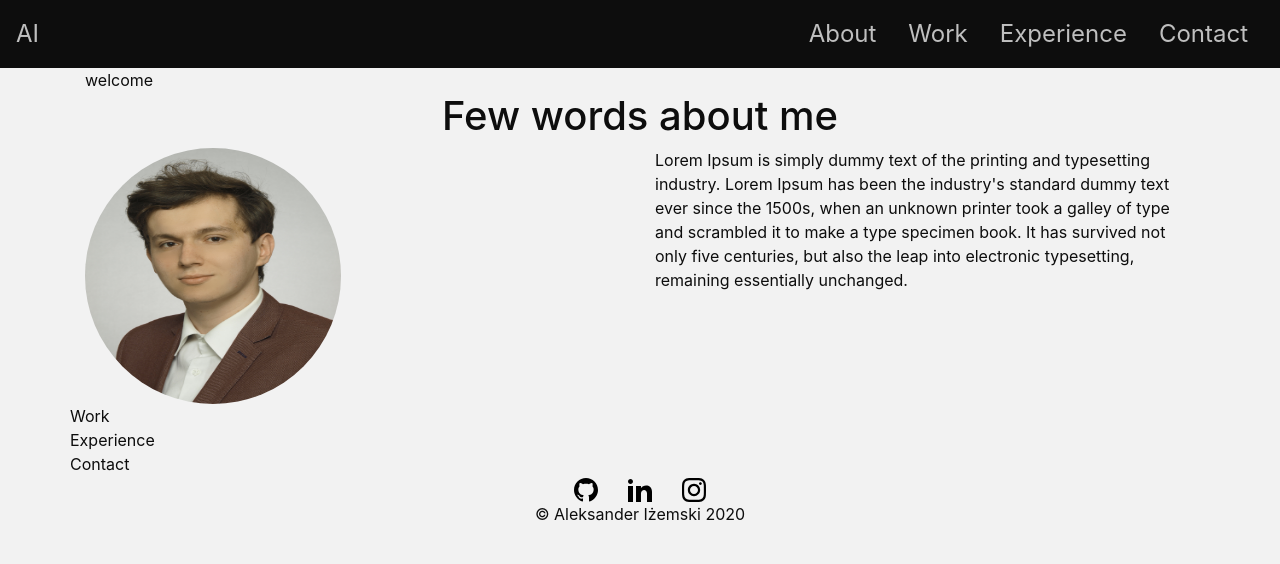
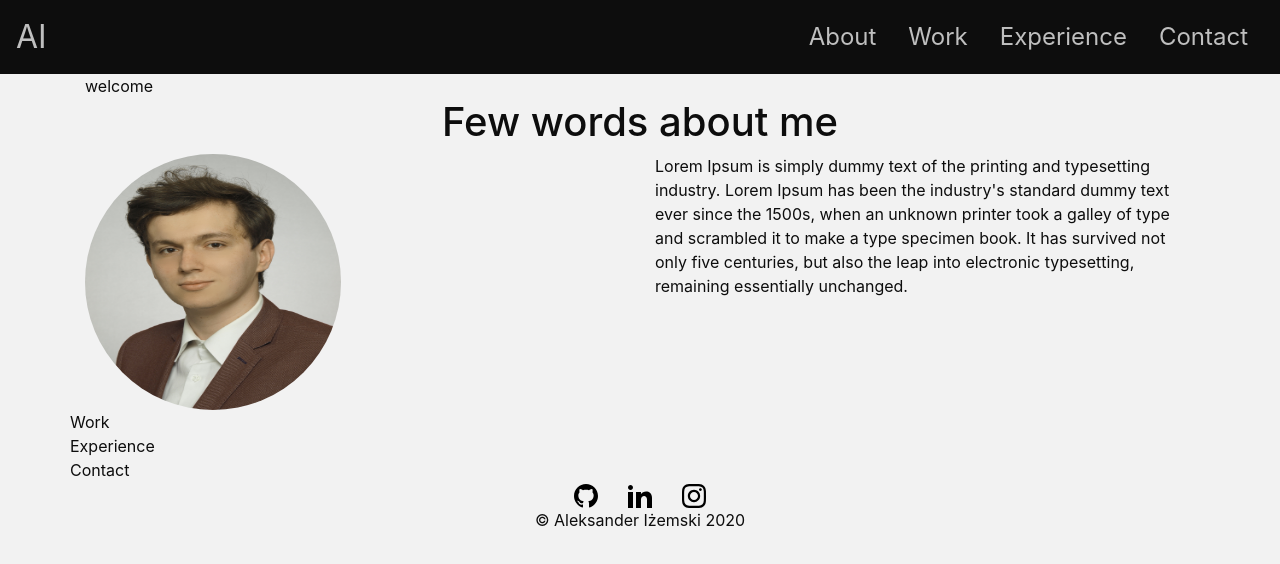
Before and after one commit to aizemski/v1, a React (Create React App) app: page / in a window 1280 px wide. Shown: the top 564 px of the page. Built offline with nearby package versions, Linux system fonts and the light colour scheme.

Commit message:
Header hover effects

```diff
--- a/src/shared/components/layout/Header/index.js
+++ b/src/shared/components/layout/Header/index.js
@@ -6,7 +6,7 @@ const Header = () => {
     return (
         <Navbar expand='md' className='header'>
             <Navbar.Brand href='/'>
-                <div className='header-nav'>AI</div>
+                <div className='header-nav header-logo'>AI</div>
             </Navbar.Brand>
             <Navbar.Toggle aria-controls='basic-navbar-nav' />
             <Navbar.Collapse
--- a/src/shared/css/header.css
+++ b/src/shared/css/header.css
@@ -11,4 +11,11 @@
 .header-nav:hover {
     color: #f2f2f2;
     background-color: #404040;
+    transform: scale(1.4);
 }
+.header-logo {
+    font-size: 32px;
+}
+.header-logo:hover {
+    background-color: #0d0d0d;
+}
```
